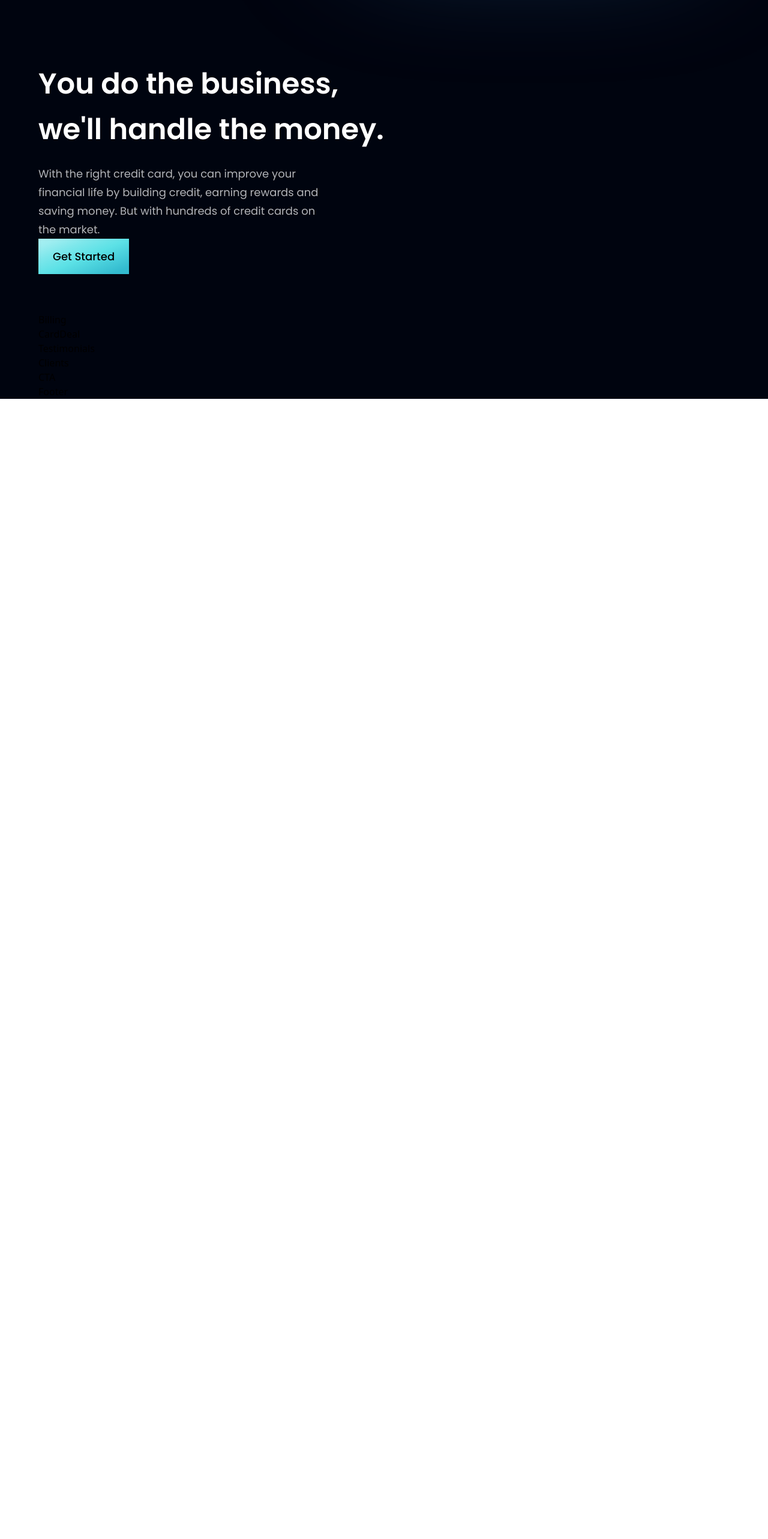
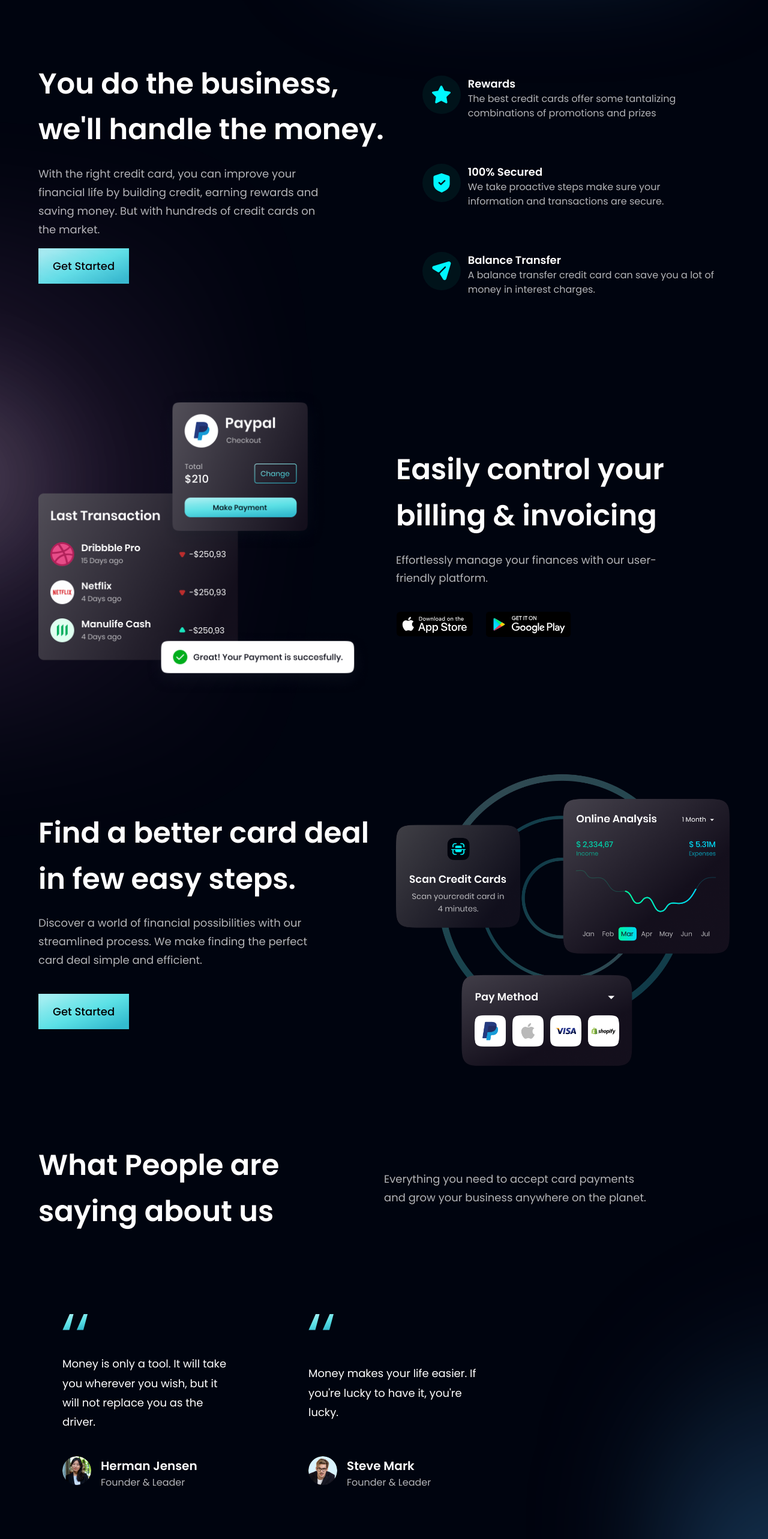
Before and after one commit to eduardo1700/Bank_Modern_App, a React (Vite) app in the folder bank/: page / in a window 1280 px wide. Shown: the part 820-3386 px from the top of the page at 60% size. Before the commit the page ends 1485 px from the top, so only its background shows below. Built offline with nearby package versions, Linux system fonts and the light colour scheme.

Commit message:
Finalizar projeto banco

```diff
--- a/bank/src/components/Billing.jsx
+++ b/bank/src/components/Billing.jsx
@@ -1,9 +1,30 @@
-import React from 'react'
+import { apple, bill, google } from "../assets";
+import styles, { layout } from "../style";
 
-const Billing = () => {
-  return (
-    <div>Billing</div>
-  )
-}
+const Billing = () => (
+  <section id="product" className={layout.sectionReverse}>
+    <div className={layout.sectionImgReverse}>
+      <img src={bill}className="w-[100%] h-[100%] relative z-[5]" />
 
-export default Billing
+      <div className="absolute z-[3] -left-1/2 top-6 w-[50%] h-[50%] rounded-full white__gradient" />
+      <div className="absolute z-[0] w-[50%] h-[50%] -left-1/2 top-6 rounded-full pink__gradient" />
+    </div>
+
+    <div className={layout.sectionInfo}>
+      <h2 className={styles.heading2}>
+        Easily control your <br className="sm:block hidden" /> billing &
+        invoicing
+      </h2>
+      <p className={`${styles.paragraph} max-w-[470px] mt-5`}>
+        Effortlessly manage your finances with our user-friendly platform.
+      </p>
+
+      <div className="flex flex-row flex-wrap sm:mt-10 mt-6">
+        <img src={apple} alt="google_play" className="w-[128.86px] h-[42.05px] object-contain mr-5 cursor-pointer" />
+        <img src={google} alt="google_play" className="w-[144.17px] h-[43.08px] object-contain cursor-pointer" />
+      </div>
+    </div>
+  </section>
+);
+
+export default Billing;
--- a/bank/src/components/Business.jsx
+++ b/bank/src/components/Business.jsx
@@ -3,6 +3,22 @@
 import styles, { layout } from '../style'
 import Button from './Button'
 
+const FeatureCard = ({ icon, title, content, index }) => (
+  <div className={`flex flex-row p-6 rounded-[20px] ${index !== features.length-1 ? "mb-6" : "mb-0"} feature-card`}>
+    <div className={`w-[64px] h-[64px] rounded-full ${styles.flexCenter} bg-dimBlue`}>
+      <img src={icon} className='w-[50%] h-[50%] object-contain'/>
+    </div>
+    <div className='flex-1 flex flex-col ml-3'>
+      <h4 className='font-poppins font-semibold text-white text-[18px] leading-[23px]mb-1'>
+        {title}
+      </h4>
+      <p className='font-poppins font-normal text-dimWhite text-[16px] leading-[24px]'>
+        {content}
+      </p>
+
+    </div>
+  </div>
+)
 const Business = () => {
   return (
     <section id="features" className={layout.section}>
@@ -10,10 +26,17 @@
         <h2 className={styles.heading2}>
           You do the business, <br className="sm:block hidden" /> we'll handle the money.
         </h2>
-        <p className={`${styles.paragraph} max-w-[470px] mt-5`}>
+        <p className={`${styles.paragraph} max-w-[470px] mt-5 mb-4`}>
           With the right credit card, you can improve your financial life by building credit, earning rewards and saving money. But with hundreds of credit cards on the market.
         </p>
-        <Button style="mt-10"/>
+        <Button style="mt-10" />
+      </div>
+
+      <div className={`${layout.sectionImg} flex-col`}>
+        {features.map((feature, index) => (
+          <FeatureCard key={features.id}{...feature} index={index} />
+        ))}
+
       </div>
 
     </section>
--- a/bank/src/components/CTA.jsx
+++ b/bank/src/components/CTA.jsx
@@ -1,9 +1,20 @@
-import React from 'react'
+import styles from "../style";
+import Button from "./Button";
 
-const CTA = () => {
-  return (
-    <div>CTA</div>
-  )
-}
+const CTA = () => (
+  <section className={`${styles.flexCenter} ${styles.marginY} ${styles.padding} sm:flex-row flex-col bg-black-gradient-2 rounded-[20px] box-shadow`}>
+    <div className="flex-1 flex flex-col">
+      <h2 className={styles.heading2}>Let’s try our service now!</h2>
+      <p className={`${styles.paragraph} max-w-[470px] mt-5`}>
+        Everything you need to accept card payments and grow your business
+        anywhere on the planet.
+      </p>
+    </div>
 
-export default CTA
+    <div className={`${styles.flexCenter} sm:ml-10 ml-0 sm:mt-0 mt-10`}>
+      <Button />
+    </div>
+  </section>
+);
+
+export default CTA;
--- a/bank/src/components/CardDeal.jsx
+++ b/bank/src/components/CardDeal.jsx
@@ -1,9 +1,25 @@
-import React from 'react'
+import { card } from "../assets";
+import styles, { layout } from "../style";
+import Button from "./Button";
 
-const CardDeal = () => {
-  return (
-    <div>CardDeal</div>
-  )
-}
+const CardDeal = () => (
+  <section className={layout.section}>
+    <div className={layout.sectionInfo}>
+      <h2 className={styles.heading2}>
+        Find a better card deal <br className="sm:block hidden" /> in few easy
+        steps.
+      </h2>
+      <p className={`${styles.paragraph} max-w-[470px] mt-5`}>
+        Discover a world of financial possibilities with our streamlined process. We make finding the perfect card deal simple and efficient.
+      </p>
 
-export default CardDeal
+      <Button styles={`mt-10`} />
+    </div>
+
+    <div className={layout.sectionImg}>
+      <img src={card} alt="billing" className="w-[100%] h-[100%]" />
+    </div>
+  </section>
+);
+
+export default CardDeal;
--- a/bank/src/components/Clients.jsx
+++ b/bank/src/components/Clients.jsx
@@ -1,9 +1,16 @@
-import React from 'react'
+import { clients } from "../constants";
+import styles from "../style";
 
-const Clients = () => {
-  return (
-    <div>Clients</div>
-  )
-}
+const Clients = () => (
+  <section className={`${styles.flexCenter} my-4`}>
+    <div className={`${styles.flexCenter} flex-wrap w-full`}>
+      {clients.map((client) => (
+        <div key={client.id} className={`flex-1 ${styles.flexCenter} sm:min-w-[192px] min-w-[120px] m-5`}>
+          <img src={client.logo} alt="client_logo" className="sm:w-[192px] w-[100px] object-contain" />
+        </div>
+      ))}
+    </div>
+  </section>
+);
 
-export default Clients
+export default Clients;
--- a/bank/src/components/FeedbackCard.jsx
+++ b/bank/src/components/FeedbackCard.jsx
@@ -1,9 +1,25 @@
-import React from 'react'
+import { quotes } from "../assets";
 
-const FeedbackCard = () => {
-  return (
-    <div>FeedbackCard</div>
-  )
-}
+const FeedbackCard = ({ content, name, title, img }) => (
+  <div className="flex justify-between flex-col px-10 py-12 rounded-[20px]  max-w-[370px] md:mr-10 sm:mr-5 mr-0 my-5 feedback-card">
+    <img src={quotes} alt="double_quotes" className="w-[42.6px] h-[27.6px] object-contain" />
+    <p className="font-poppins font-normal text-[18px] leading-[32.4px] text-white my-10">
+      {content}
+    </p>
 
-export default FeedbackCard
+    <div className="flex flex-row">
+      <img src={img} alt={name} className="w-[48px] h-[48px] rounded-full" />
+      <div className="flex flex-col ml-4">
+        <h4 className="font-poppins font-semibold text-[20px] leading-[32px] text-white">
+          {name}
+        </h4>
+        <p className="font-poppins font-normal text-[16px] leading-[24px] text-dimWhite">
+          {title}
+        </p>
+      </div>
+    </div>
+  </div>
+);
+
+
+export default FeedbackCard;
--- a/bank/src/components/Footer.jsx
+++ b/bank/src/components/Footer.jsx
@@ -1,9 +1,62 @@
-import React from 'react'
+import styles from "../style";
+import { logo } from "../assets";
+import { footerLinks, socialMedia } from "../constants";
 
-const Footer = () => {
-  return (
-    <div>Footer</div>
-  )
-}
+const Footer = () => (
+  <section className={`${styles.flexCenter} ${styles.paddingY} flex-col`}>
+    <div className={`${styles.flexStart} md:flex-row flex-col mb-8 w-full`}>
+      <div className="flex-[1] flex flex-col justify-start mr-10">
+        <img
+          src={logo}
+          alt="hoobank"
+          className="w-[266px] h-[72.14px] object-contain"
+        />
+        <p className={`${styles.paragraph} mt-4 max-w-[312px]`}>
+          A new way to make the payments easy, reliable and secure.
+        </p>
+      </div>
 
-export default Footer
+      <div className="flex-[1.5] w-full flex flex-row justify-between flex-wrap md:mt-0 mt-10">
+        {footerLinks.map((footerlink) => (
+          <div key={footerlink.title} className={`flex flex-col ss:my-0 my-4 min-w-[150px]`}>
+            <h4 className="font-poppins font-medium text-[18px] leading-[27px] text-white">
+              {footerlink.title}
+            </h4>
+            <ul className="list-none mt-4">
+              {footerlink.links.map((link, index) => (
+                <li
+                  key={link.name}
+                  className={`font-poppins font-normal text-[16px] leading-[24px] text-dimWhite hover:text-secondary cursor-pointer ${index !== footerlink.links.length - 1 ? "mb-4" : "mb-0"
+                    }`}
+                >
+                  {link.name}
+                </li>
+              ))}
+            </ul>
+          </div>
+        ))}
+      </div>
+    </div>
+
+    <div className="w-full flex justify-between items-center md:flex-row flex-col pt-6 border-t-[1px] border-t-[#3F3E45]">
+      <p className="font-poppins font-normal text-center text-[18px] leading-[27px] text-white">
+        Copyright Ⓒ 2022 HooBank. All Rights Reserved.
+      </p>
+
+      <div className="flex flex-row md:mt-0 mt-6">
+        {socialMedia.map((social, index) => (
+          <img
+            key={social.id}
+            src={social.icon}
+            alt={social.id}
+            className={`w-[21px] h-[21px] object-contain cursor-pointer ${index !== socialMedia.length - 1 ? "mr-6" : "mr-0"
+              }`}
+            onClick={() => window.open(social.link)}
+          />
+        ))}
+      </div>
+    </div>
+  </section>
+);
+
+export default Footer;
--- a/bank/src/components/Testimonials.jsx
+++ b/bank/src/components/Testimonials.jsx
@@ -1,9 +1,27 @@
-import React from 'react'
+import { feedback } from "../constants";
+import styles from "../style";
+import FeedbackCard from "./FeedbackCard";
 
-const Testimonials = () => {
-  return (
-    <div>Testimonials</div>
-  )
-}
+const Testimonials = () => (
+  <section id="clients" className={`${styles.paddingY} ${styles.flexCenter} flex-col relative `}>
+    <div className="absolute z-[0] w-[60%] h-[60%] -right-[50%] rounded-full blue__gradient bottom-40" />
 
-export default Testimonials
+    <div className="w-full flex justify-between items-center md:flex-row flex-col sm:mb-16 mb-6 relative z-[1]">
+      <h2 className={styles.heading2}>
+        What People are <br className="sm:block hidden" /> saying about us
+      </h2>
+      <div className="w-full md:mt-0 mt-6">
+        <p className={`${styles.paragraph} text-left max-w-[450px]`}>
+          Everything you need to accept card payments and grow your business
+          anywhere on the planet.
+        </p>
+      </div>
+    </div>
+
+    <div className="flex flex-wrap sm:justify-start justify-center w-full feedback-container relative z-[1]">
+      {feedback.map((card) => <FeedbackCard key={card.id} {...card} />)}
+    </div>
+  </section>
+);
+
+export default Testimonials;
--- a/bank/src/index.css
+++ b/bank/src/index.css
@@ -126,7 +126,8 @@
   filter: blur(190px);
 }
 
+
 .white__gradient {
-  background: rgba(255, 255, 255, 0.6);
-  filter: blur(40px);
+  background: rgba(255, 255, 255, 0.2);
+  filter: blur(100px);
 }
```
